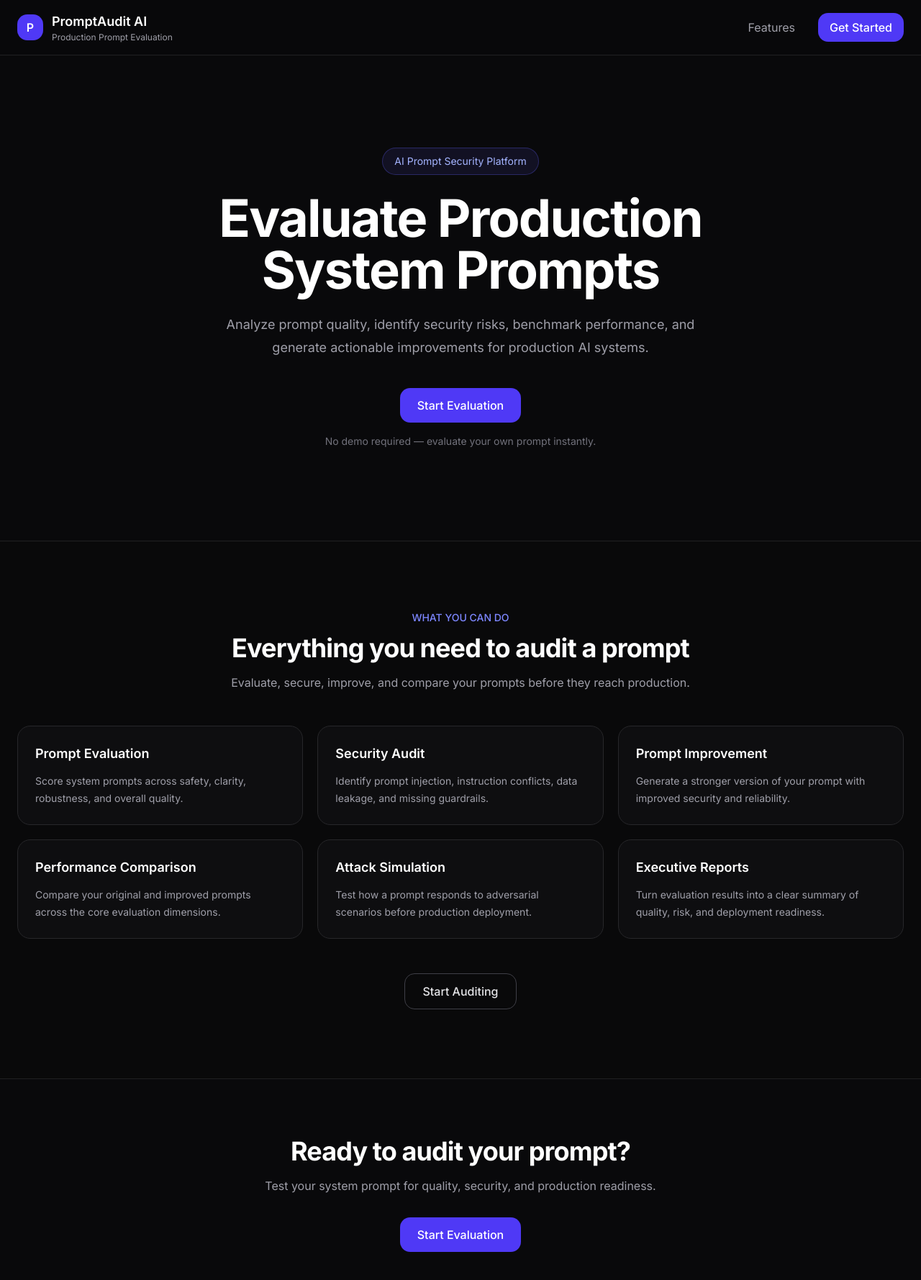
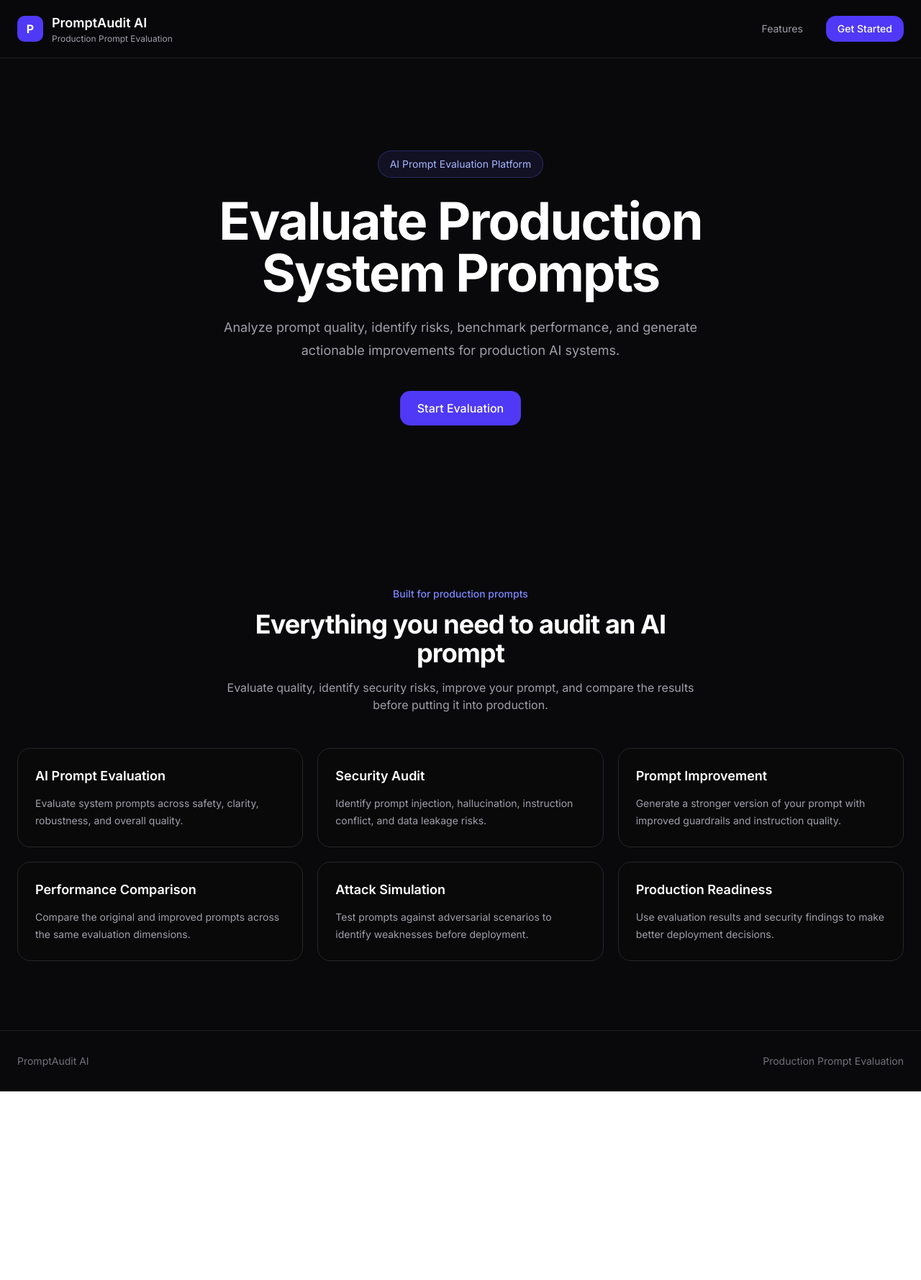
Before and after one commit to kakkarprerna/promptaudit-ai, a Next.js app: page / in a window 1280 px wide. Shown: the top 1778 px of the page at 72% size. After the commit the page ends 1516 px from the top, so only its background shows below. Built offline with nearby package versions, Linux system fonts and the light colour scheme.

Commit message:
feat: finalize landing page CTAs

```diff
--- a/app/page.tsx
+++ b/app/page.tsx
@@ -2,39 +2,7 @@
 
 import { useRouter } from "next/navigation";
 import Navbar from "@/components/layout/Navbar";
-
-const features = [
-  {
-    title: "Prompt Evaluation",
-    description:
-      "Score system prompts across safety, clarity, robustness, and overall quality.",
-  },
-  {
-    title: "Security Audit",
-    description:
-      "Identify prompt injection, instruction conflicts, data leakage, and missing guardrails.",
-  },
-  {
-    title: "Prompt Improvement",
-    description:
-      "Generate a stronger version of your prompt with improved security and reliability.",
-  },
-  {
-    title: "Performance Comparison",
-    description:
-      "Compare your original and improved prompts across the core evaluation dimensions.",
-  },
-  {
-    title: "Attack Simulation",
-    description:
-      "Test how a prompt responds to adversarial scenarios before production deployment.",
-  },
-  {
-    title: "Executive Reports",
-    description:
-      "Turn evaluation results into a clear summary of quality, risk, and deployment readiness.",
-  },
-];
+import FeatureGrid from "@/components/landing/FeatureGrid";
 
 export default function Home() {
   const router = useRouter();
@@ -43,10 +11,9 @@ export default function Home() {
     <main className="min-h-screen bg-zinc-950 text-white">
       <Navbar />
 
-      {/* Hero */}
       <section className="mx-auto flex max-w-7xl flex-col items-center px-6 py-24 text-center md:py-32">
         <div className="mb-6 rounded-full border border-indigo-500/30 bg-indigo-500/10 px-4 py-2 text-sm text-indigo-300">
-          AI Prompt Security Platform
+          AI Prompt Evaluation Platform
         </div>
 
         <h1 className="max-w-4xl text-5xl font-bold tracking-tight md:text-7xl">
@@ -56,9 +23,8 @@ export default function Home() {
         </h1>
 
         <p className="mt-6 max-w-2xl text-lg leading-8 text-zinc-400">
-          Analyze prompt quality, identify security risks, benchmark
-          performance, and generate actionable improvements for production AI
-          systems.
+          Analyze prompt quality, identify risks, benchmark performance,
+          and generate actionable improvements for production AI systems.
         </p>
 
         <div className="mt-10">
@@ -70,83 +36,16 @@ export default function Home() {
             Start Evaluation
           </button>
         </div>
-
-        <p className="mt-4 text-sm text-zinc-500">
-          No demo required — evaluate your own prompt instantly.
-        </p>
       </section>
 
-      {/* Features */}
-      <section
-        id="features"
-        className="border-t border-zinc-800/80 bg-zinc-950/60"
-      >
-        <div className="mx-auto max-w-7xl px-6 py-20 md:py-24">
-          <div className="mx-auto max-w-2xl text-center">
-            <p className="text-sm font-medium text-indigo-400">
-              WHAT YOU CAN DO
-            </p>
+      <FeatureGrid />
 
-            <h2 className="mt-3 text-3xl font-bold tracking-tight md:text-4xl">
-              Everything you need to audit a prompt
-            </h2>
-
-            <p className="mt-4 text-zinc-400">
-              Evaluate, secure, improve, and compare your prompts before they
-              reach production.
-            </p>
-          </div>
-
-          <div className="mt-12 grid gap-5 md:grid-cols-2 lg:grid-cols-3">
-            {features.map((feature) => (
-              <div
-                key={feature.title}
-                className="rounded-2xl border border-zinc-800 bg-zinc-900/40 p-6 transition hover:border-zinc-700 hover:bg-zinc-900/70"
-              >
-                <h3 className="text-lg font-semibold text-white">
-                  {feature.title}
-                </h3>
-
-                <p className="mt-3 text-sm leading-6 text-zinc-400">
-                  {feature.description}
-                </p>
-              </div>
-            ))}
-          </div>
-
-          <div className="mt-12 flex justify-center">
-            <button
-              type="button"
-              onClick={() => router.push("/dashboard")}
-              className="rounded-xl border border-zinc-700 px-6 py-3 font-medium text-zinc-200 transition hover:border-zinc-600 hover:bg-zinc-900"
-            >
-              Start Auditing
-            </button>
-          </div>
+      <footer className="border-t border-zinc-800/80 px-6 py-8">
+        <div className="mx-auto flex max-w-7xl flex-col gap-2 text-sm text-zinc-500 sm:flex-row sm:items-center sm:justify-between">
+          <span>PromptAudit AI</span>
+          <span>Production Prompt Evaluation</span>
         </div>
-      </section>
-
-      {/* Footer CTA */}
-      <section className="border-t border-zinc-800/80">
-        <div className="mx-auto max-w-4xl px-6 py-20 text-center">
-          <h2 className="text-3xl font-bold tracking-tight md:text-4xl">
-            Ready to audit your prompt?
-          </h2>
-
-          <p className="mx-auto mt-4 max-w-xl text-zinc-400">
-            Test your system prompt for quality, security, and production
-            readiness.
-          </p>
-
-          <button
-            type="button"
-            onClick={() => router.push("/dashboard")}
-            className="mt-8 rounded-xl bg-indigo-600 px-6 py-3 font-medium text-white transition hover:bg-indigo-500"
-          >
-            Start Evaluation
-          </button>
-        </div>
-      </section>
+      </footer>
     </main>
   );
 }
--- a/components/landing/FeatureCard.tsx
+++ b/components/landing/FeatureCard.tsx
@@ -0,0 +1,21 @@
+type FeatureCardProps = {
+  title: string;
+  description: string;
+};
+
+export default function FeatureCard({
+  title,
+  description,
+}: FeatureCardProps) {
+  return (
+    <div className="rounded-2xl border border-zinc-800 bg-zinc-950/60 p-6 transition hover:border-indigo-500/30 hover:bg-zinc-900/60">
+      <h3 className="text-lg font-semibold text-white">
+        {title}
+      </h3>
+
+      <p className="mt-3 text-sm leading-6 text-zinc-400">
+        {description}
+      </p>
+    </div>
+  );
+}
--- a/components/landing/FeatureGrid.tsx
+++ b/components/landing/FeatureGrid.tsx
@@ -0,0 +1,68 @@
+import FeatureCard from "@/components/landing/FeatureCard";
+
+const features = [
+  {
+    title: "AI Prompt Evaluation",
+    description:
+      "Evaluate system prompts across safety, clarity, robustness, and overall quality.",
+  },
+  {
+    title: "Security Audit",
+    description:
+      "Identify prompt injection, hallucination, instruction conflict, and data leakage risks.",
+  },
+  {
+    title: "Prompt Improvement",
+    description:
+      "Generate a stronger version of your prompt with improved guardrails and instruction quality.",
+  },
+  {
+    title: "Performance Comparison",
+    description:
+      "Compare the original and improved prompts across the same evaluation dimensions.",
+  },
+  {
+    title: "Attack Simulation",
+    description:
+      "Test prompts against adversarial scenarios to identify weaknesses before deployment.",
+  },
+  {
+    title: "Production Readiness",
+    description:
+      "Use evaluation results and security findings to make better deployment decisions.",
+  },
+];
+
+export default function FeatureGrid() {
+  return (
+    <section
+      id="features"
+      className="mx-auto max-w-7xl scroll-mt-24 px-6 py-24"
+    >
+      <div className="mx-auto max-w-2xl text-center">
+        <p className="text-sm font-medium text-indigo-400">
+          Built for production prompts
+        </p>
+
+        <h2 className="mt-3 text-3xl font-bold tracking-tight text-white md:text-4xl">
+          Everything you need to audit an AI prompt
+        </h2>
+
+        <p className="mt-4 text-zinc-400">
+          Evaluate quality, identify security risks, improve your prompt, and
+          compare the results before putting it into production.
+        </p>
+      </div>
+
+      <div className="mt-12 grid gap-5 md:grid-cols-2 lg:grid-cols-3">
+        {features.map((feature) => (
+          <FeatureCard
+            key={feature.title}
+            title={feature.title}
+            description={feature.description}
+          />
+        ))}
+      </div>
+    </section>
+  );
+}
--- a/components/layout/Navbar.tsx
+++ b/components/layout/Navbar.tsx
@@ -6,15 +6,14 @@ export default function Navbar() {
   const router = useRouter();
 
   return (
-    <nav className="border-b border-zinc-800/80 bg-zinc-950/80 backdrop-blur-xl">
-      <div className="mx-auto flex max-w-7xl items-center justify-between px-6 py-4">
+    <nav className="border-b border-zinc-800/80 bg-zinc-950/80 backdrop-blur">
+      <div className="mx-auto flex h-20 max-w-7xl items-center justify-between px-6">
         <button
           type="button"
           onClick={() => router.push("/")}
-          className="text-left"
+          className="flex items-center gap-3 text-left"
         >
-          <div className="flex items-center gap-3">
-            <div className="flex h-9 w-9 items-center justify-center rounded-xl bg-indigo-600 font-semibold text-white">
+          <div className="flex h-9 w-9 items-center justify-center rounded-lg bg-indigo-600 font-bold text-white">
             P
           </div>
 
@@ -27,13 +26,12 @@ export default function Navbar() {
               Production Prompt Evaluation
             </p>
           </div>
-          </div>
         </button>
 
         <div className="hidden items-center gap-8 md:flex">
           <a
             href="#features"
-            className="text-zinc-400 transition hover:text-white"
+            className="text-sm text-zinc-400 transition hover:text-white"
           >
             Features
           </a>
@@ -41,7 +39,7 @@ export default function Navbar() {
           <button
             type="button"
             onClick={() => router.push("/dashboard")}
-            className="rounded-xl bg-indigo-600 px-4 py-2 font-medium text-white transition hover:bg-indigo-500"
+            className="rounded-xl bg-indigo-600 px-4 py-2 text-sm font-medium text-white transition hover:bg-indigo-500"
           >
             Get Started
           </button>
```
Lines whose indentation alone changed are shown as unchanged.
